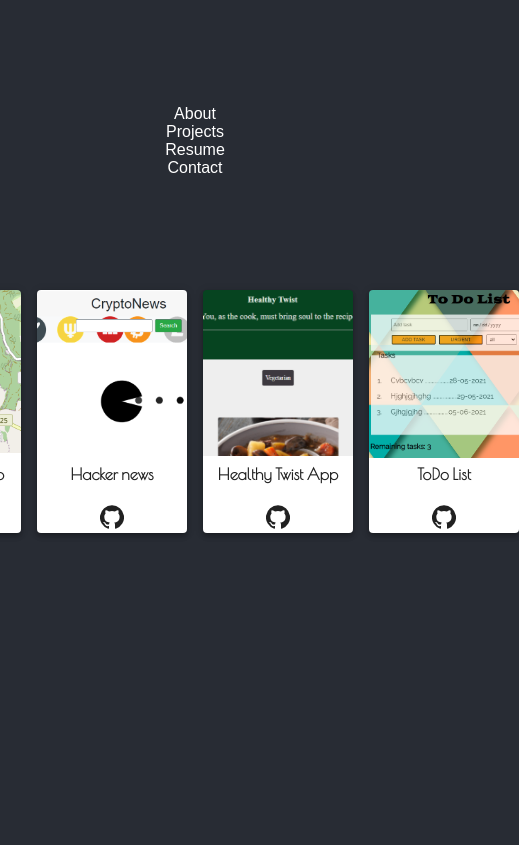
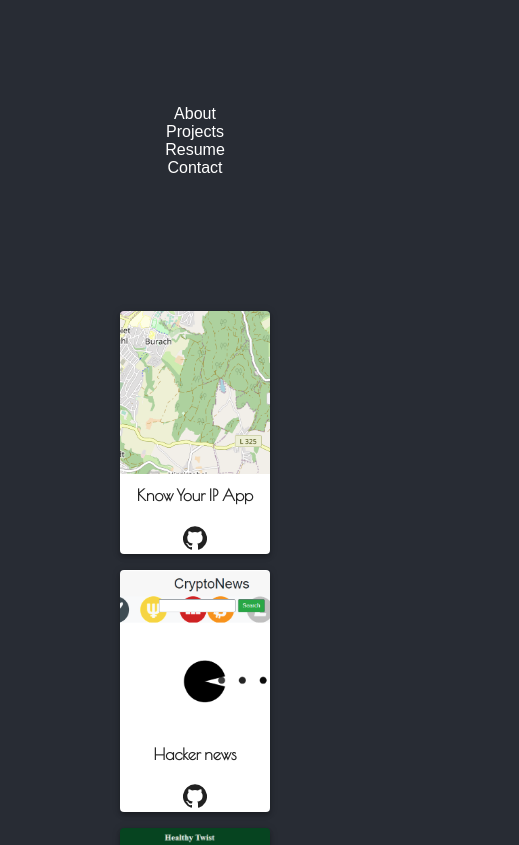
Before and after one commit to sherinececil/portfolio, a React (Create React App) app: page /projects in a window 390 px wide. Shown: the top 845 px of the page, 519 px wide, since content can reach past the window. Built offline with nearby package versions, Linux system fonts and the light colour scheme.

Commit message:
correct responsiveness projects

```diff
--- a/src/Projects.css
+++ b/src/Projects.css
@@ -15,9 +15,10 @@ a:active {
 }
 
 @media (max-width: 450px) {
-  .container {
-    display: flex;
+  ul {
+    display: inline-block;
     justify-content: center;
+    text-align: center;
     flex-direction: column;
   }
 }
--- a/src/Projects.js
+++ b/src/Projects.js
@@ -57,6 +57,7 @@ export default function Projects({ handleChange, checked }) {
   return (
     <div className={classes.root}>
       <div className={classes.container}>
+        <ul>
           <Grow in={checked}>
             <Paper
               elevation={4}
@@ -64,7 +65,10 @@ export default function Projects({ handleChange, checked }) {
               style={styles.paperContainer2}
             >
               {" "}
-            <a href="https://nervous-bose-e8cd03.netlify.app/" target="_blank">
+              <a
+                href="https://nervous-bose-e8cd03.netlify.app/"
+                target="_blank"
+              >
                 <svg className={classes.svg}></svg>
               </a>
               <h4>Know Your IP App</h4>
@@ -146,6 +150,7 @@ export default function Projects({ handleChange, checked }) {
               </a>
             </Paper>
           </Grow>
+        </ul>
       </div>
     </div>
   );
```
Lines whose indentation alone changed are shown as unchanged.
